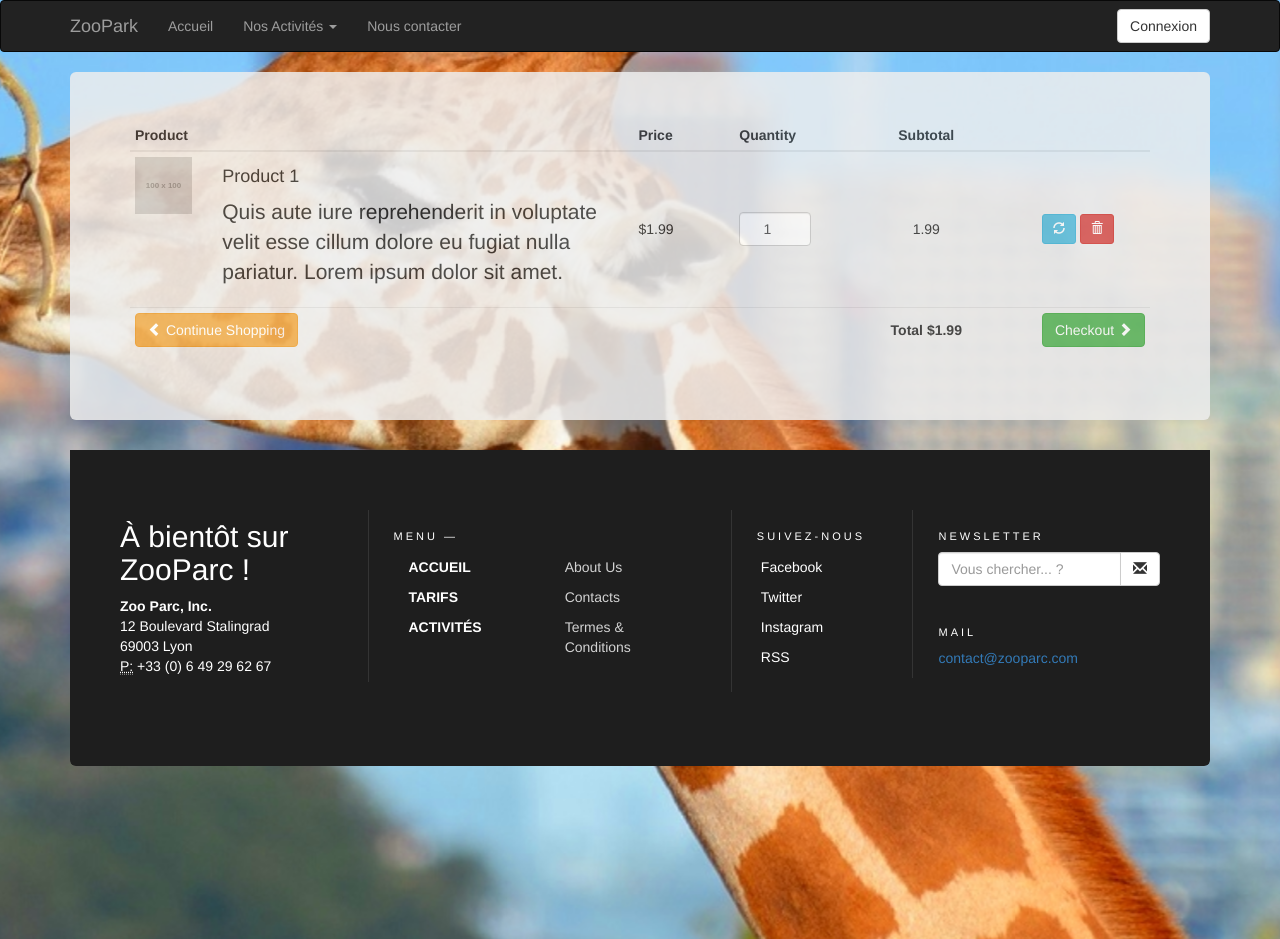
After one commit to AnaXaX/FilRougePHP, a PHP site: page /panier.php in a window 1280 px wide. The commit adds this page. Run offline with PHP 8.4, Linux system fonts and the light colour scheme; grey boxes labelled with a size stand in for pictures from a placeholder-image service; data that the repository does not hold is empty; some libraries are stand-ins or nearby versions.

Commit message:
Début Panier
Panier

```diff
--- a/css/style.css
+++ b/css/style.css
@@ -184,3 +184,40 @@
 	.footer-bs .footer-nav, .footer-bs .footer-social, .footer-bs .footer-ns { border-left:solid 1px rgba(255,255,255,0.10); }
 }
 /*End Footer*/
+
+/*Panier*/
+.table>tbody>tr>td, .table>tfoot>tr>td{
+    vertical-align: middle;
+}
+@media screen and (max-width: 600px) {
+    table#cart tbody td .form-control{
+		width:20%;
+		display: inline !important;
+	}
+	.actions .btn{
+		width:36%;
+		margin:1.5em 0;
+	}
+
+	.actions .btn-info{
+		float:left;
+	}
+	.actions .btn-danger{
+		float:right;
+	}
+
+	table#cart thead { display: none; }
+	table#cart tbody td { display: block; padding: .6rem; min-width:320px;}
+	table#cart tbody tr td:first-child { background: #333; color: #fff; }
+	table#cart tbody td:before {
+		content: attr(data-th); font-weight: bold;
+		display: inline-block; width: 8rem;
+	}
+
+
+
+	table#cart tfoot td{display:block; }
+	table#cart tfoot td .btn{display:block;}
+
+}
+/*End Panier*/
--- a/footer.php
+++ b/footer.php
@@ -1,4 +1,3 @@
-
 
 <div class="container">
 
@@ -8,13 +7,14 @@
             <div class="col-md-3 footer-brand animated fadeInLeft">
                 <h2>À bientôt sur ZooParc !</h2>
                 <p>
-                    <address>                <strong>Zoo Parc, Inc.</strong><br>               12 Boulevard Stalingrad<br>               69003 Lyon<br>                <abbr title="Phone">P:</abbr> +33 (0) 6 49 29 62 67             </address><address class="col-6">                <strong>Mail</strong><br>                <a href="mailto:#">contact@zooparc.com</a>              </address>
+                    <address> <strong>Zoo Parc, Inc.</strong><br>               12 Boulevard Stalingrad<br> 69003 Lyon<br>  <abbr title="Phone">P:</abbr> +33 (0) 6 49 29 62 67</address><address class="col-6"></address>
                 </p>
             </div>
             <div class="col-md-4 footer-nav animated fadeInUp">
                 <h4>Menu —</h4>
                 <div class="col-md-6">
                     <ul class="pages">
+                        <li><a href="index.php">Accueil</a></li>
                         <li><a href="tarifs.php">Tarifs</a></li>
                         <li><a href="#">Activités</a></li>
 
@@ -40,15 +40,17 @@
             </div>
             <div class="col-md-3 footer-ns animated fadeInRight">
                 <h4>Newsletter</h4>
-
                 <p>
                     <div class="input-group">
                         <input type="text" class="form-control" placeholder="Vous chercher... ? ">
                         <span class="input-group-btn">
                         <button class="btn btn-default" type="button"><span class="glyphicon glyphicon-envelope"></span></button>
                         </span>
-                    </div><!-- /input-group -->
-                 </p>
+                    </div>
+                    <!-- /input-group -->
+                </p><br>
+        <h4>Mail</h4>
+        <a href="mailto:#">contact@zooparc.com</a>
             </div>
         </div>
     </footer>
@@ -59,7 +61,10 @@
 <!-- Placed at the end of the document so the pages load faster -->
 <script src="js/jquery-3.3.1.min.js"></script>
 <script src="js/vegas/vegas.min.js"></script>
-    <script>window.jQuery || document.write('<script src="js/jquery-3.3.1.min.js"><\/script>')</script>
+<script>
+    window.jQuery || document.write('<script src="js/jquery-3.3.1.min.js"><\/script>')
+
+</script>
 <script src="js/bootstrap.min.js"></script>
 <script src="js/bootstrap-autohide-navbar.min.js"></script>
 <script src='https://jaysalvat.github.io/vegas/releases/latest/vegas.js'></script>
@@ -68,8 +73,5 @@
 <!-- IE10 viewport hack for Surface/desktop Windows 8 bug -->
 <script src="js/ie10-viewport-bug-workaround.js"></script>
 
-   <!-- <embed src="/fonts/mp3/2.mp3" autostart="true" loop="false" hidden="true"> -->
-
 </body>
-
 </html>
--- a/formModifInfoClient.php
+++ b/formModifInfoClient.php
@@ -1,5 +1,4 @@
 <?php
-$page=2;
 require_once 'header.php';
 require_once 'php/Helper.php';
 
@@ -54,7 +53,4 @@ require_once 'php/Helper.php';
 </div>
 <?php
 require_once 'footer.php';
-/*
-<?php if (!empty($clt['dateNaissanceClient'])){echo date('d-m-Y',strtotime($_POST['dateNaissanceClient']));}?>
-*/
 ?>
--- a/header.php
+++ b/header.php
@@ -1,5 +1,4 @@
 <?php
-
 ob_start();//session_start work
 include('php/hostix.php'); ?>
 <!DOCTYPE html>
@@ -49,9 +48,9 @@ include('php/hostix.php'); ?>
                 <div class="collapse navbar-collapse navbar-ex1-collapse">
                     <ul class="nav navbar-nav">
                         <li <?php if(isset($page)){if($page==1) echo 'class="active"';}?>><a href="index.php">Accueil</a></li>
-                        <li class="Rubrique">
+                        <li class="Rubrique dropdown <?php if(isset($page)){if($page==2) echo 'active';}?>">
                             <a href="#" class="dropdown-toggle" data-toggle="dropdown">Nos Activités <b class="caret"></b></a>
-                            <ul class="dropdown-menu">
+                            <ul class="dropdown-menu" >
                                 <li><a href="#">Activités</a></li>
                                 <li><a href="tarifs.php">Tarifs</a></li>
                             </ul>
@@ -68,7 +67,7 @@ include('php/hostix.php'); ?>
                         <a href="#" class="dropdown-toggle" data-toggle="dropdown">Bonjour ' . $_SESSION['nomClient'] . ' ' . $_SESSION['prenomClient'] . ' <b class="caret"></b></a>
                         <ul class="dropdown-menu">
                             <li ><a href="formModifInfoClient.php">Modifier mes données personnelles</a></li>
-                            <li><a href="#">Consulter mon panier</a></li>
+                            <li><a href="panier.php">Consulter mon panier</a></li>
                             <li><a href="php/connexion.php?stateCo=lhayat">Se déconnecter</a></li>
                         </ul>
                     </li>';}?>
--- /dev/null
+++ b/panier.php
@@ -0,0 +1,57 @@
+<?php
+require_once 'header.php';
+require_once 'php/Helper.php';
+?>
+
+    <div class="container ">
+        <div class="jumbotron MinOpacity">
+            <table id="cart" class="table table-hover table-condensed">
+                <thead>
+                    <tr>
+                        <th style="width:50%">Product</th>
+                        <th style="width:10%">Price</th>
+                        <th style="width:8%">Quantity</th>
+                        <th style="width:22%" class="text-center">Subtotal</th>
+                        <th style="width:10%"></th>
+                    </tr>
+                </thead>
+                <tbody>
+                    <tr>
+                        <td data-th="Product">
+                            <div class="row">
+                                <div class="col-sm-2 hidden-xs"><img src="http://placehold.it/100x100" alt="..." class="img-responsive" /></div>
+                                <div class="col-sm-10">
+                                    <h4 class="nomargin">Product 1</h4>
+                                    <p>Quis aute iure reprehenderit in voluptate velit esse cillum dolore eu fugiat nulla pariatur. Lorem ipsum dolor sit amet.</p>
+                                </div>
+                            </div>
+                        </td>
+                        <td data-th="Price">$1.99</td>
+                        <td data-th="Quantity">
+                            <input type="number" class="form-control text-center" value="1">
+                        </td>
+                        <td data-th="Subtotal" class="text-center">1.99</td>
+                        <td class="actions" data-th="">
+                            <button class="btn btn-info btn-sm"><span class="glyphicon glyphicon-refresh" aria-hidden="true"></span></button>
+                            <button class="btn btn-danger btn-sm"><span class="glyphicon glyphicon-trash" aria-hidden="true"></span></button>
+                        </td>
+                    </tr>
+                </tbody>
+                <tfoot>
+                    <tr class="visible-xs">
+                        <td class="text-center"><strong>Total 1.99</strong></td>
+                    </tr>
+                    <tr>
+                        <td><a href="#" class="btn btn-warning"><span class="glyphicon glyphicon-chevron-left" aria-hidden="true"></span> Continue Shopping</a></td>
+                        <td colspan="2" class="hidden-xs"></td>
+                        <td class="hidden-xs text-center"><strong>Total $1.99</strong></td>
+                        <td><a href="#" class="btn btn-success btn-block">Checkout <span class="glyphicon glyphicon-chevron-right" aria-hidden="true"></span></a></td>
+                    </tr>
+                </tfoot>
+            </table>
+        </div>
+    </div>
+
+    <?php
+require_once 'footer.php';
+?>
--- a/php/Helper.php
+++ b/php/Helper.php
@@ -1,5 +1,4 @@
 <?php
-
 require_once('hostix.php');
 if (!isset($_SESSION)) {
     session_start();
--- a/php/connexion.php
+++ b/php/connexion.php
@@ -23,7 +23,6 @@ if (isset($_POST['email-connexion'], $_POST['password-connexion'])) {
                 $_SESSION['id'] = $row["codeClient"];
                 $_SESSION['nomClient'] = $row["nomClient"];
                 $_SESSION['prenomClient'] = $row["prenomClient"];
-                //session_write_close();
             }
             if(isset($_SESSION['id']))
                 echo "<script>location='../index.php?reussi=1'</script>";
@@ -32,7 +31,7 @@ if (isset($_POST['email-connexion'], $_POST['password-connexion'])) {
             exit();
         }
     }
-}//ob_end_flush();
+}
 /*Fin Connexion*/
 
 /*Début modification*/
--- a/tarifs.php
+++ b/tarifs.php
@@ -1,6 +1,6 @@
 <?php
 require_once 'header.php';
-require_once 'php/Helper.php';
+$page = 2;
 ?>
 
 <link href="//netdna.bootstrapcdn.com/bootstrap/3.2.0/css/bootstrap.min.css" rel="stylesheet" id="bootstrap-css">
--- a/validationAchat.php
+++ b/validationAchat.php
@@ -1,5 +1,4 @@
 <?php
-$page = 1;
 require_once 'header.php';
 ?>
 
```
Also changed, not shown: SQL/u142208db1.sql (added, +202 -0 lines), client.sql (deleted, +0 -61 lines), php/Client.php (deleted, +0 -13 lines), SQL/scriptFilRouge.sql (renamed from scriptFilRouge.sql). Lines whose indentation alone changed are shown as unchanged.
